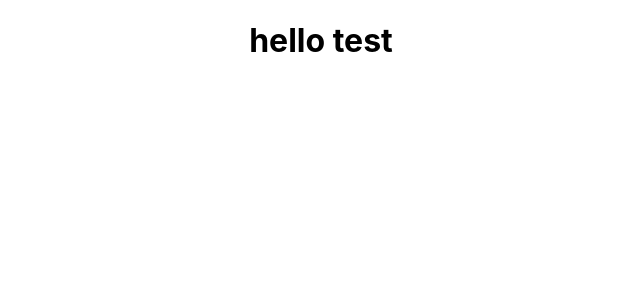
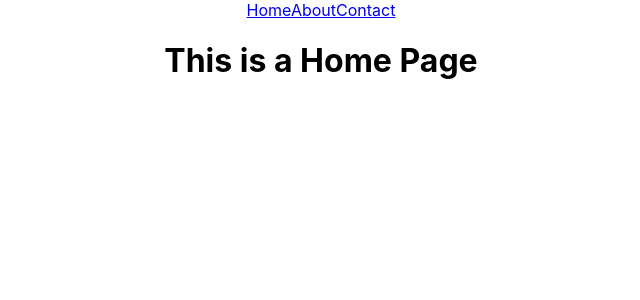
Before and after one commit to abhinashbhengra/reactrouter, a React (Create React App) app: page / in a window 1280 px wide. Shown: the top 300 px of the page, without its empty margins (319-959 px from the left). Built offline with nearby package versions, Linux system fonts and the light colour scheme.

Commit message:
nav routing update

```diff
--- a/package.json
+++ b/package.json
@@ -8,6 +8,7 @@
     "@testing-library/user-event": "^13.5.0",
     "react": "^18.2.0",
     "react-dom": "^18.2.0",
+    "react-router-dom": "^6.8.1",
     "react-scripts": "5.0.1",
     "web-vitals": "^2.1.4"
   },
--- a/src/App.js
+++ b/src/App.js
@@ -1,9 +1,21 @@
 import "./App.css";
+import { Routes, Route } from "react-router-dom";
+import Navbar from "./components/Navbar";
+
+// Pages
+import Home from "./pages/Home";
+import About from "./pages/About";
+import Contact from "./pages/Contact";
 
 function App() {
   return (
     <div className="App">
-      <h1>hello test</h1>
+      <Navbar />
+      <Routes>
+        <Route path="/" element={<Home />} />
+        <Route path="about" element={<About />} />
+        <Route path="contact" element={<Contact />} />
+      </Routes>
     </div>
   );
 }
--- /dev/null
+++ b/src/components/Navbar.js
@@ -0,0 +1,14 @@
+import React from "react";
+import { NavLink } from "react-router-dom";
+
+const Navbar = () => {
+  return (
+    <div>
+      <NavLink to="/">Home</NavLink>
+      <NavLink to="about">About</NavLink>
+      <NavLink to="contact">Contact</NavLink>
+    </div>
+  );
+};
+
+export default Navbar;
--- a/src/index.js
+++ b/src/index.js
@@ -2,10 +2,11 @@ import React from "react";
 import ReactDOM from "react-dom/client";
 import "./index.css";
 import App from "./App";
+import { BrowserRouter } from "react-router-dom";
 
 const root = ReactDOM.createRoot(document.getElementById("root"));
 root.render(
-  <React.StrictMode>
+  <BrowserRouter>
     <App />
-  </React.StrictMode>
+  </BrowserRouter>
 );
--- /dev/null
+++ b/src/pages/About.js
@@ -0,0 +1,11 @@
+import React from "react";
+
+const About = () => {
+  return (
+    <div>
+      <h1>This is a About Page</h1>
+    </div>
+  );
+};
+
+export default About;
--- /dev/null
+++ b/src/pages/Contact.js
@@ -0,0 +1,11 @@
+import React from "react";
+
+const Contact = () => {
+  return (
+    <div>
+      <h1>This is a Contact Page</h1>
+    </div>
+  );
+};
+
+export default Contact;
--- /dev/null
+++ b/src/pages/Home.js
@@ -0,0 +1,11 @@
+import React from "react";
+
+const Home = () => {
+  return (
+    <div>
+      <h1>This is a Home Page</h1>
+    </div>
+  );
+};
+
+export default Home;
```
Also changed, not shown: 1 other file (tests, documents, lock files or other folders).
